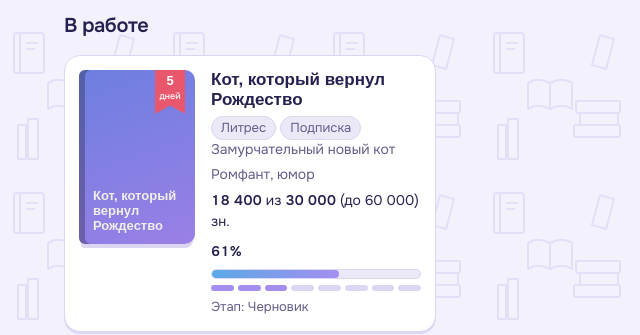
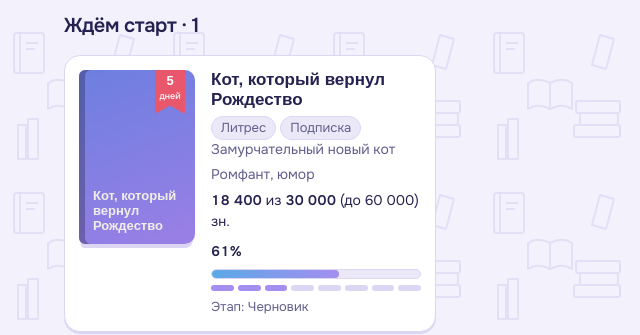
Before and after one commit to Turaisegen/litmob-tracker, a plain HTML site: page index.html in a window 1280 px wide. Shown: the part 467-802 px from the top of the page, 0-640 px from the left. Drawn offline with Linux system fonts and the light colour scheme; a web font is replaced by a local one.

Commit message:
Add files via upload

```diff
--- a/index.html
+++ b/index.html
@@ -167,8 +167,9 @@ input[readonly]{background:var(--paper);color:var(--mute)}
 
 <main class="band"><div class="wrap">
   <div class="note" id="note"></div>
-  <h2>В работе</h2>
-  <div class="shelf" id="shelf"></div>
+  <section id="waitWrap"><h2 id="waitSum">Ждём старт</h2>
+  <div class="shelf" id="shelf"></div></section>
+  <section id="startWrap" hidden style="margin-top:36px"><h2 id="startSum">Стартовало</h2><div class="shelf" id="shelf2"></div></section>
   <p class="sample" id="sampleNote" hidden>Это пример карточки, он исчезнет, когда вы добавите свой первый литмоб.</p>
   <section id="archWrap" hidden style="margin-top:36px"><h2 id="archSum">Завершенные</h2><div class="shelf" id="arch"></div></section>
   <section class="datapanel">
@@ -281,7 +282,13 @@ function render(){
   const next=i=>{const e=events([i])[0];return e?e.n:1e9};
   const act=shown.filter(i=>!isArchived(i)).sort((a,b)=>next(a)-next(b)||(a.d3||'9').localeCompare(b.d3||'9'));
   const arc=shown.filter(isArchived).sort((a,b)=>(b.d6||b.d3||b.updated||'').localeCompare(a.d6||a.d3||a.updated||''));
-  $('shelf').innerHTML=act.length?act.map(cardHTML).join(''):(mode==='loading'?'<p class="hint">Загружаю ваши литмобы…</p>':'<p class="hint">Активных литмобов нет. Самое время записаться на новый.</p>');
+  const started=i=>{if((+i.stage||0)>=PUB)return true;const s0=i.d5||i.d2;const n=daysTo(s0);return n!==null&&n<=0};
+  const wait=act.filter(i=>!started(i)),go=act.filter(started);
+  $('shelf').innerHTML=wait.length?wait.map(cardHTML).join(''):(mode==='loading'?'<p class="hint">Загружаю ваши литмобы…</p>':act.length?'<p class="hint">Все литмобы уже стартовали.</p>':'<p class="hint">Активных литмобов нет. Самое время записаться на новый.</p>');
+  $('waitSum').textContent='Ждём старт'+(wait.length?' · '+wait.length:'');
+  $('shelf2').innerHTML=go.map(cardHTML).join('');
+  $('startWrap').hidden=!go.length;
+  $('startSum').textContent='Стартовало · '+go.length;
   $('arch').innerHTML=arc.map(cardHTML).join('');
   $('archWrap').hidden=!arc.length;
   $('archSum').textContent='Завершенные · '+arc.length;
@@ -430,7 +437,7 @@ $('icsBtn').onclick=()=>{
   download('litmob-daty.ics',icsFor([editing]),'text/calendar');$('icsBtn').textContent='Файл скачан';
 };
 function openCard(el){const id=el.dataset.id;openForm(id==='sample'?null:items.find(x=>x.id===id))}
-for(const box of [$('shelf'),$('arch')]){
+for(const box of [$('shelf'),$('shelf2'),$('arch')]){
   box.addEventListener('click',e=>{const c=e.target.closest('.card');if(c)openCard(c)});
   box.addEventListener('keydown',e=>{const c=e.target.closest('.card');if(c&&(e.key==='Enter'||e.key===' ')){e.preventDefault();openCard(c)}});
 }
```
